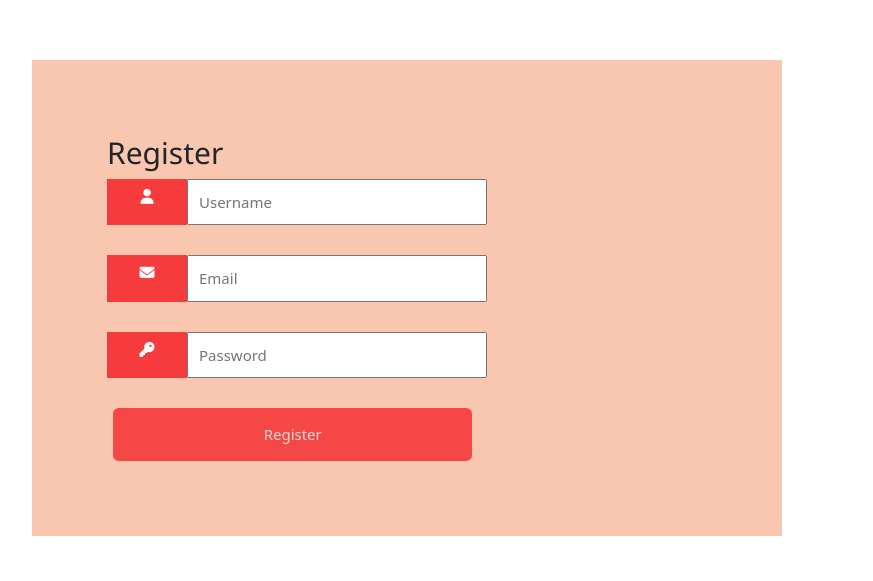
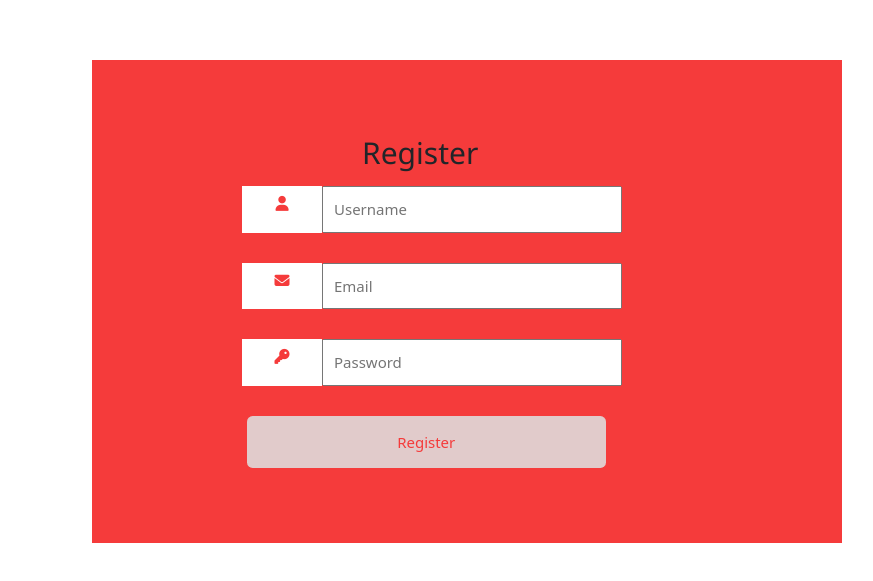
Before and after one commit to SamkelisiweMkhize/Stock-Pile, an Angular app in the folder client/: page / in a window 1280 px wide. Shown: the part 165-746 px from the top of the page, without its empty margins (343-1216 px from the left). Built offline with nearby package versions, Linux system fonts and the light colour scheme.

Commit message:
update button

```diff
--- a/client/src/app/pages/home-page/home-page.component.html
+++ b/client/src/app/pages/home-page/home-page.component.html
@@ -5,7 +5,7 @@
 <div class="bg-text">
   <h2>Stock Management</h2>
   <h1 style="font-size:50px">Stock Items</h1>
-  <i class="bi bi-arrow-right-short"routerLink="/items" ></i>
+  items<i class="bi bi-arrow-right-short"routerLink="/items" ></i>
 
   <p>search for items</p>
   <div class="input-group mb-3">
--- a/client/src/app/pages/items-page/items-page.component.html
+++ b/client/src/app/pages/items-page/items-page.component.html
@@ -30,25 +30,26 @@
                                 <div class="modal-body">
                                     <form>
                                         <div class="mb-3">
-                                            <label>{{name}}</label>
-                                            <div class="input-group">
-                                                <input class="form-control" [(ngModel)]="list.name" type="text" name="name" #name placeholder="Item name..." />
-                                            </div>
+                                            <label>{{item.name}}</label>
+                                            <div>
+
+                                                <input id="name" [(ngModel)]="name">
+                                              </div>
                                         </div>
                                         <div class="mb-3">
-                                            <label>{{description}}</label>
-                                            <div class="input-group">
-                                                <input class="form-control" [(ngModel)]="list.name" type="text" description="description" #description
-                                                    placeholder="Item description..." />
-                                            </div>
+                                            <label>{{item.description}}</label>
+                                            <div>
+
+                                                <input id="name" [(ngModel)]="description">
+                                              </div>
                                         </div>
                                     </form>
                                 </div>
                                 <div class="modal-footer">
                                     <div class="btn-group" role="group" aria-label="Basic example">
-                                        <button type="button" class="btn btn-outline-danger" (click)="modal.close('Save click')">Close</button>
+                                        <button type="button" class="btn btn-outline-danger" (click)="modal.close('update click')">Close</button>
                                         <button type="button" class="btn btn-outline-primary"
-                                            (click)="addToListFunc(name.value, description.value)">Save Changes</button>
+                                            (click)="updateToList(name, description)">Update</button>
                                     </div>
 
                                 </div>
--- a/client/src/app/pages/items-page/items-page.component.ts
+++ b/client/src/app/pages/items-page/items-page.component.ts
@@ -12,6 +12,7 @@ import { ListService } from 'src/app/services/list.service';
   styleUrls: ['./items-page.component.css'],
 })
 export class ItemsPageComponent {
+items: any;
 update(arg0: string,arg1: string) {
 throw new Error('Method not implemented.');
 }
--- a/client/src/app/pages/login-page/login-page.component.css
+++ b/client/src/app/pages/login-page/login-page.component.css
@@ -3,28 +3,33 @@
   display: flex;
   width: 100%;
   margin-bottom: 2rem;
+  margin-left: 5rem;
 }
+h2 {
+  margin-left: 13rem;
+ margin-bottom: 1rem;
+ }
 
 .cover {
   margin-top: 15rem;
-  margin-left: 25rem;
+  margin-left: 29rem;
   padding-left: 9rem;
   width: 50rem;
-  background-color: rgba(246, 169, 131, 0.645);
+  background-color: rgb(245, 59, 59);
   padding: 5rem;
 }
 
 .icon {
   padding: 10px;
-  background: rgb(245, 59, 59);
-  color: white;
+  background: white;
+  color: rgb(245, 59, 59);
   min-width: 80px;
   text-align: center;
 }
 
 .bi {
   font-weight: bolder;
-  margin-left: 11rem;
+  margin-left: 16.2rem;
   border-radius: 30%;
   font-size: x-large;
 }
@@ -44,14 +49,14 @@
 
 /* Set a style for the submit button */
 .btn {
-  background-color: rgb(245, 59, 59);
-  color: rgb(223, 219, 219);
+  background-color: rgb(223, 219, 219);
+  color: rgb(245, 59, 59);
   padding: 15px 20px;
   border: none;
   cursor: pointer;
   width: 59.9%;
   opacity: 0.9;
-  margin-left: 6px;
+  margin-left: 5.3rem;
 
 }
 
--- a/client/src/app/pages/register-page/register-page.component.css
+++ b/client/src/app/pages/register-page/register-page.component.css
@@ -3,21 +3,26 @@
   display: flex;
   width: 100%;
   margin-bottom: 2rem;
+  margin-left: 5rem;
 }
 
 .cover {
   margin-top: 15rem;
-  margin-left: 25rem;
+  margin-left: 29rem;
   padding-left: 6rem;
   width: 50rem;
-  background-color: rgba(246, 169, 131, 0.645);
+  background-color: rgb(245, 59, 59);
   padding: 5rem;
+}
+h2 {
+ margin-left: 13rem;
+margin-bottom: 1rem;
 }
 
 .icon {
   padding: 10px;
-  background: rgb(245, 59, 59);
-  color: white;
+  background: white;
+  color: rgb(245, 59, 59);
   min-width: 80px;
   text-align: center;
 }
@@ -34,14 +39,14 @@
 
 /* Set a style for the submit button */
 .btn {
-  background-color: rgb(245, 59, 59);
-  color: rgb(223, 219, 219);
+  background-color: rgb(223, 219, 219);
+  color: rgb(245, 59, 59);
   padding: 15px 20px;
   border: none;
   cursor: pointer;
   width: 59.9%;
   opacity: 0.9;
-  margin-left: 6px;
+  margin-left: 5.3rem;
 
 }
 
```
